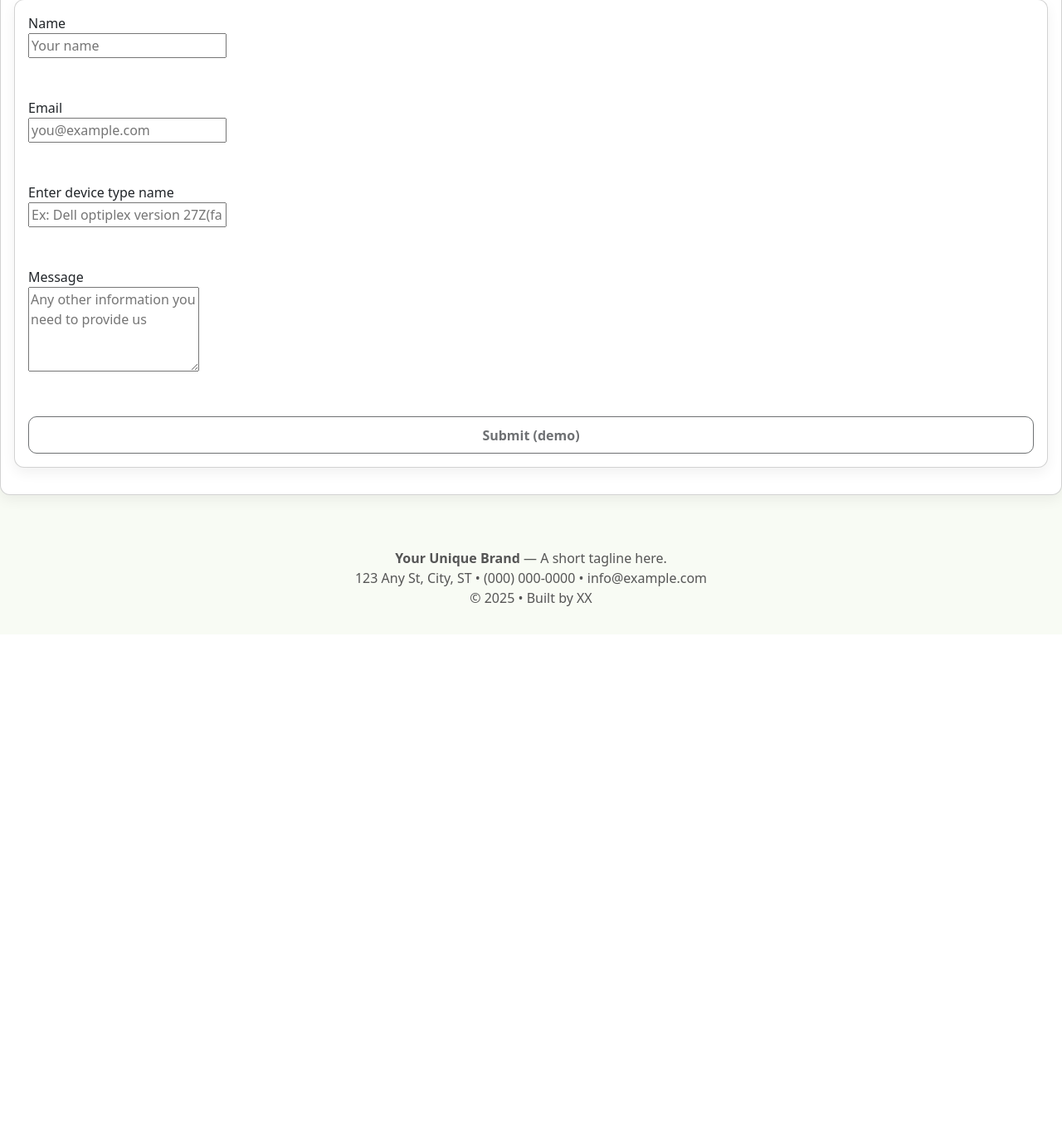
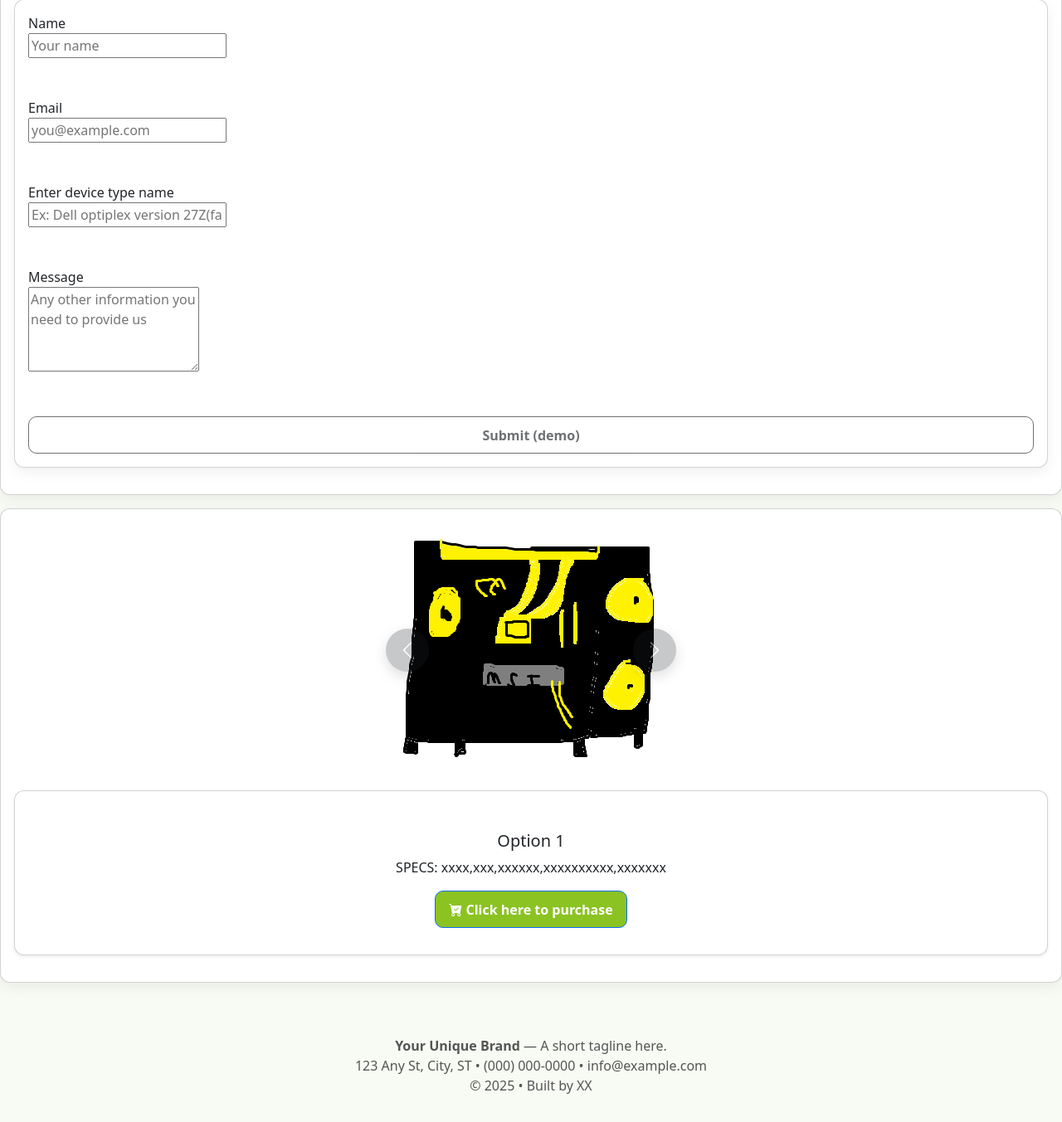
Before and after one commit to GRDSaltyGuy/real-nodejs-project-thing, a Node server app: page /option1 in a window 1280 px wide. Shown: the part 146-1499 px from the top of the page at 83% size. Before the commit the page ends 877 px from the top, so only its background shows below. Run offline with Node 20, Linux system fonts and the light colour scheme.

Commit message:
Changed a lot of the option 1 checkout and finished ads

```diff
--- a/NodeJSProject/public/css/styles.css
+++ b/NodeJSProject/public/css/styles.css
@@ -172,7 +172,7 @@ nav a:hover {
   color:#222;
 }
 
-/* add little "sponsored" label for satire */
+/* adds a little "sponsored" label */
 .ad::after{
   content: "Sponsored";
   display:block;
@@ -181,3 +181,97 @@ nav a:hover {
   padding:0.25rem 0;
   opacity:0.8;
 }
+
+/*Scary code segment 1*/
+/* Custom dark tab styles */
+.nav-tabs-dark {
+    background-color: #222;
+    border-bottom: 1px solid #080808;
+}
+
+.nav-tabs-dark > li > a {
+    color: #9d9d9d;
+    background-color: #222;
+    border: 1px solid transparent;
+    padding: 15px 30px; /* Increase padding to make tabs bigger */
+    font-size: 18px; /* Increase font size */
+    display: inline-block;
+}
+
+.nav-tabs-dark > li.active > a,
+.nav-tabs-dark > li > a:hover,
+.nav-tabs-dark > li.active > a:focus {
+    color: #fff;
+    background-color: #080808;
+    border: 1px solid #080808;
+}
+
+.dropdown-menu {
+    background-color: #222;
+}
+
+.dropdown-menu > li > a {
+    color: #9d9d9d;
+}
+
+.dropdown-menu > li > a:hover {
+    background-color: #080808;
+    color: #fff;
+}
+
+/* Use center-block for centering the tab container */
+.nav-tabs {
+    width: auto; /* Allow the tabs to only take up their content width */
+}
+/*Scary chatgpt code segment 1 end*/
+.inverse {
+    background-color: #121212;
+}
+#homeJumbotron {
+    background-color: #303536;
+    color: green
+}
+.Logo {
+    width: 500px;
+    height: 500px;
+}
+.carousel-fixed .carousel-inner,
+.carousel-fixed .carousel-item {
+  height: 100%;
+}
+
+.carousel-fixed img {
+  object-fit: cover;
+  width: 100%;
+  height: 100%;
+  display: block;
+}
+.filterColors {
+    color:ghostwhite
+}
+.item2 {
+    padding: 10px;
+    margin: 5px;
+    border: 1px solid #ccc;
+}
+.hidden {
+    display: none;
+}
+/* Optional, should change images in carousel to have a border
+.item {
+    padding: 10px;
+    margin: 5px;
+    border: 1px solid #ccc;
+}
+*/
+.carousel .control-circle {
+  width: 3.25rem;
+  height: 3.25rem;
+  position: absolute;
+  top: 50%;
+  transform: translateY(-50%);
+  z-index: 5;
+  box-shadow: 0 6px 16px rgba(0,0,0,0.25);
+}
+.carousel-control-prev .control-circle { left: 10px; }
+.carousel-control-next .control-circle { right: 10px; }
--- a/NodeJSProject/views/pages/option1.ejs
+++ b/NodeJSProject/views/pages/option1.ejs
@@ -10,4 +10,56 @@
     <button class="btn" type="submit" disabled>Submit (demo)</button>
   </form>
 </div>
+<!--Mid carousel code-->
+<div class="card">
+<div class="carousel-fixed mx-auto">
+  <div id="carouselOne" class="carousel slide h-100" data-bs-ride="carousel" data-bs-interval="3000">
+    <!-- indicators -->
+    <div class="carousel-indicators">
+      <button type="button" data-bs-target="#carouselOne" data-bs-slide-to="0" class="active" aria-current="true" aria-label="Slide 1"></button>
+      <button type="button" data-bs-target="#carouselOne" data-bs-slide-to="1" aria-label="Slide 2"></button>
+      <button type="button" data-bs-target="#carouselOne" data-bs-slide-to="2" aria-label="Slide 3"></button>
+    </div>
+
+    <!-- slides -->
+    <div class="carousel-inner h-100">
+      <div class="carousel-item active h-100">
+        <img src="/images_folder/yellowpc1.png" class="d-block w-100 h-100" style="object-fit:cover;" alt="Yellow PC">
+      </div>
+      <div class="carousel-item h-100">
+        <img src="/images_folder/orangepc1.png" class="d-block w-100 h-100" style="object-fit:cover;" alt="Orange PC">
+      </div>
+      <div class="carousel-item h-100">
+        <img src="/images_folder/purplepc1.png" class="d-block w-100 h-100" style="object-fit:cover;" alt="Purple PC">
+      </div>
+    </div>
+
+    <!-- controls -->
+    <button class="carousel-control-prev" type="button" data-bs-target="#carouselOne" data-bs-slide="prev">
+      <span class="control-circle bg-dark bg-opacity-50 rounded-circle p-2 d-inline-flex align-items-center justify-content-center">
+        <i class="bi bi-chevron-left text-white fs-4" aria-hidden="true"></i>
+      </span>
+      <span class="visually-hidden">Previous</span>
+    </button>
+
+    <button class="carousel-control-next" type="button" data-bs-target="#carouselOne" data-bs-slide="next">
+      <span class="control-circle bg-dark bg-opacity-50 rounded-circle p-2 d-inline-flex align-items-center justify-content-center">
+        <i class="bi bi-chevron-right text-white fs-4" aria-hidden="true"></i>
+      </span>
+      <span class="visually-hidden">Next</span>
+    </button>
+  </div>
+</div>
+<div class="card text-center h-100 shadow-sm p-3">
+  <div class="card-body">
+    <h5 class="card-title mt-3">Option 1</h5>
+    <p class="card-text">SPECS: xxxx,xxx,xxxxxx,xxxxxxxxxx,xxxxxxx
+    </p>
+    <a href="/option3" class="btn btn-primary"><i class="bi bi-cart-check-fill"></i> Click here to purchase</a>
+  </div>
+</div>
+</div>
+
+
+</div>
 <%- include('../partials/foot') %>
--- a/NodeJSProject/views/partials/foot.ejs
+++ b/NodeJSProject/views/partials/foot.ejs
@@ -1,5 +1,19 @@
 </main>
 <footer class="site-footer">
+<!---->
+  <!-- Bootstrap 5 JS bundle (no jQuery required) -->
+<script src="https://cdn.jsdelivr.net/npm/bootstrap@5.3.2/dist/js/bootstrap.bundle.min.js"></script>
+
+<!-- optional: initialize carousels or set interval defaults here -->
+<script>
+  // Example: set interval for a specific carousel (ms)
+  // const myCarousel = document.querySelector('#carouselOne');
+  // const carousel = new bootstrap.Carousel(myCarousel, { interval: 3000, ride: 'carousel' });
+</script>
+</body>
+</html>
+<!---->
+
   <div class="container">
     <div><strong><%= site.brandName %></strong> — <%= site.tagline %></div>
     <div><%= site.address %> • <%= site.phone %> • <%= site.email %></div>
```
Also changed, not shown: NodeJSProject/views/pages/shop.ejs (+5 -5 lines), NodeJSProject/app.js (line endings or trailing spaces), NodeJSProject/public/images_folder/fake1.png (added), NodeJSProject/public/images_folder/fake2.png (added), NodeJSProject/views/partials/head.ejs (line endings or trailing spaces).
